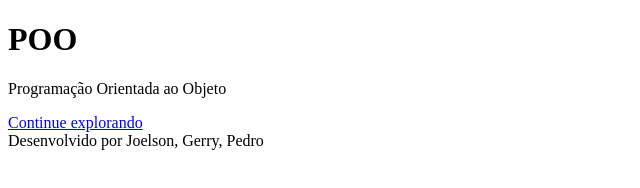
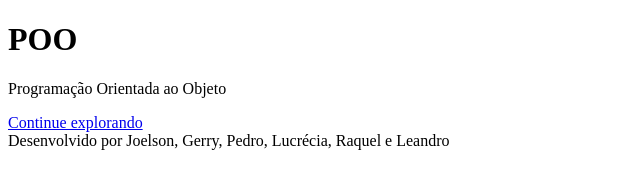
Before and after one commit to Gerry-Santos/conceitos_POO, a plain HTML site: page index.html in a window 1280 px wide. Shown: the whole page, without its empty margins (0-640 px from the left). Drawn offline with Linux system fonts and the light colour scheme.

Commit message:
alterei o footer

```diff
--- a/index.html
+++ b/index.html
@@ -14,7 +14,7 @@
         </div>
 
     <footer>
-        Desenvolvido por Joelson, Gerry, Pedro
+        Desenvolvido por Joelson, Gerry, Pedro, Lucrécia, Raquel e Leandro
     </footer>
 
 </body>
```
